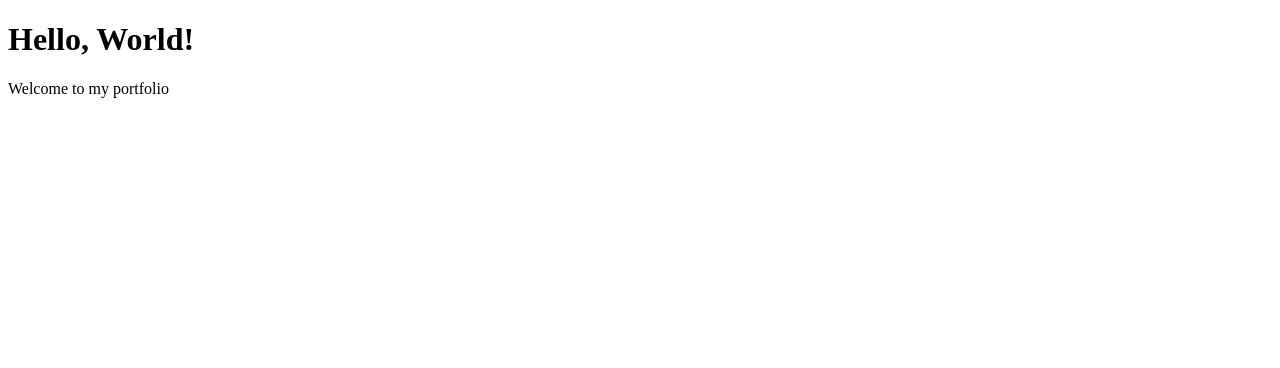
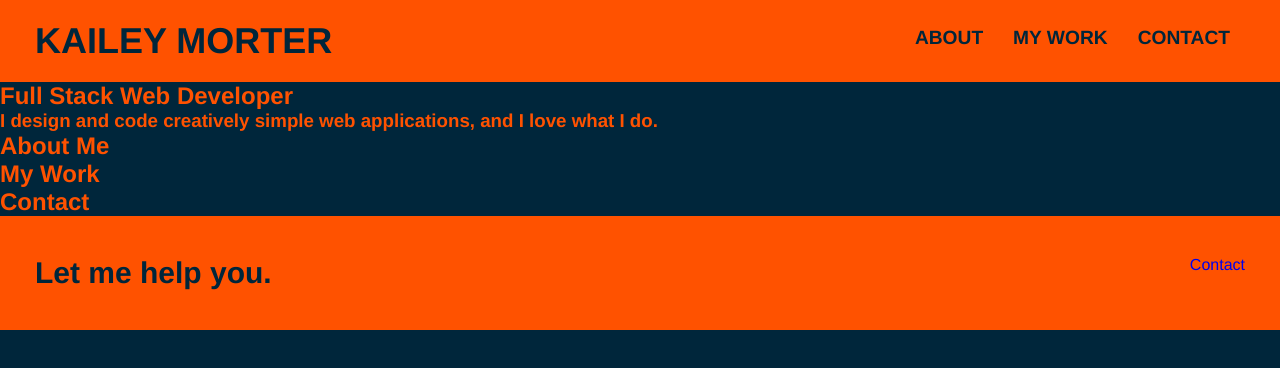
Before and after one commit to kaileymorter/kaileymorter.github.io, a plain HTML site: page index.html in a window 1280 px wide. Drawn offline with Linux system fonts and the light colour scheme.

Commit message:
added hhtml skeleton and basic css styling

```diff
--- /dev/null
+++ b/assets/css/style.css
@@ -0,0 +1,100 @@
+/* CSS Styles for Web Page*/
+
+:root {
+    --light-blue: #00A1AB;
+    --dark-blue: #00263B;
+    --dark-red: #6F0000;
+    --orange: #FF5200;
+}
+
+* {
+    margin: 0;
+    padding: 0;
+    box-sizing: border-box;
+}
+
+/* apply styles to the body */
+body {
+    color: var(--orange);
+    background-color: var(--dark-blue);
+    font-family: Helvetica, Arial, sans-serif;
+}
+
+/* apply styles to the header */
+header {
+    padding: 20px 35px;
+    background-color: var(--orange);
+    display: flex;
+    justify-content: space-between;
+    flex-wrap: wrap;
+    position: sticky;
+    position: -webkit-sticky;
+    top: 0;
+    background-size: cover;
+    background-position: 80%;
+    background-attachment: fixed;
+    z-index: 9999;
+}
+
+header h1 {
+    font-weight: bold;
+    font-size: 36px;
+    color: var(--dark-blue);
+    margin: 0;
+}
+
+header a {
+    text-decoration: none;
+    color: var(--dark-blue);
+}
+
+header nav {
+    margin: 7px 0;
+}
+
+header nav ul {
+    display: flex;
+    flex-wrap: wrap;
+    justify-content: space-between;
+    align-items: center;
+    list-style: none;
+}
+
+header nav ul li a {
+    padding: 10px 15px;
+    font-weight: bold;
+    font-size: 1.5vw;
+}
+
+header nav ul li a:hover {
+    background: var(--primary-color);
+    color: var(--secondary-color);
+    border-radius: 15px;
+    text-shadow: none;
+}
+
+
+
+/* apply styles to the footer */
+footer {
+    background: var(--orange);
+    width: 100%;
+    padding: 40px 35px;
+    display: flex;
+    justify-content: space-between;
+    flex-wrap: wrap;
+}
+
+footer h2 {
+    color: var(--dark-blue);
+    font-size: 30px;
+    margin: 0;
+}
+
+footer div {
+    text-align: right;
+}
+
+footer a {
+    text-decoration: none;
+}
--- a/index.html
+++ b/index.html
@@ -1,13 +1,74 @@
 <!DOCTYPE html>
 <html lang="en">
+
 <head>
   <meta charset="UTF-8">
   <meta name="viewport" content="width=device-width, initial-scale=1.0">
-  <meta http-equiv="X-UA-Compatible" content="ie=edge">
-  <title>Document</title>
+  <title>Kailey Morter | Full Stack Web Developer</title>
+  <link rel="stylesheet" href="./assets/css/style.css"/>
 </head>
+
 <body>
-  <h1>Hello, World!</h1>
-  <p>Welcome to my portfolio</p>
+  <header>
+    <!-- navigation -->
+
+    <h1>
+      <a href="#">KAILEY MORTER</a>
+    </h1>
+
+    <nav class="navbar">
+      <ul>
+        <li>
+          <a href="#about">ABOUT</a>
+        </li>
+        <li>
+          <a href=#my-work>MY WORK</a>
+        </li>
+        <li>
+          <a href="#contact">CONTACT</a>
+        </li>
+      </ul>
+    </nav>
+
+  </header>
+
+    <!-- hero section -->
+
+  <section class="hero">
+    <div>
+      <h2>Full Stack Web Developer</h2>
+      <h3>I design and code creatively simple web applications, and I love what I do.</h3>
+    </div>
+  </section>
+
+    <!-- about section -->
+  <section id="about" class="about">
+    <div>
+      <H2>About Me</H2>
+    </div>
+  </section>
+
+    <!-- my-work section -->
+  <section id="my-work" class="my-work">
+    <div>
+      <h2>My Work</h2>
+    </div>
+  </section>
+
+    <!-- contact section -->
+  <section id="contact" class="contact">
+    <div>
+      <h2>Contact</h2>
+    </div>
+  </section>
+
+   <!-- footer section -->
+  <footer class="footer">
+    <h2>Let me help you.</h2>
+        <div>
+            <a href="#">Contact</a>
+        </div>
+  </footer>
+
 </body>
 </html>
```
